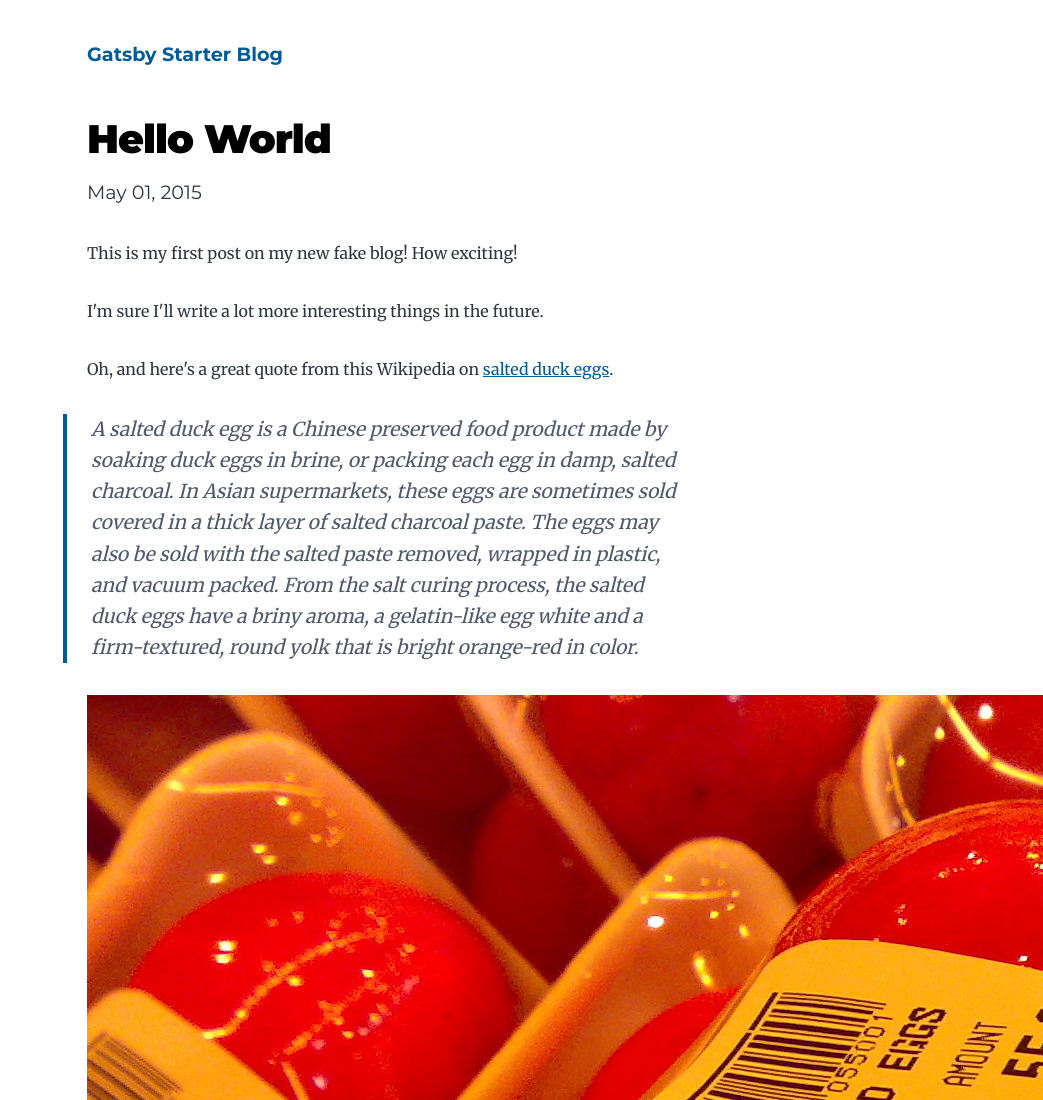
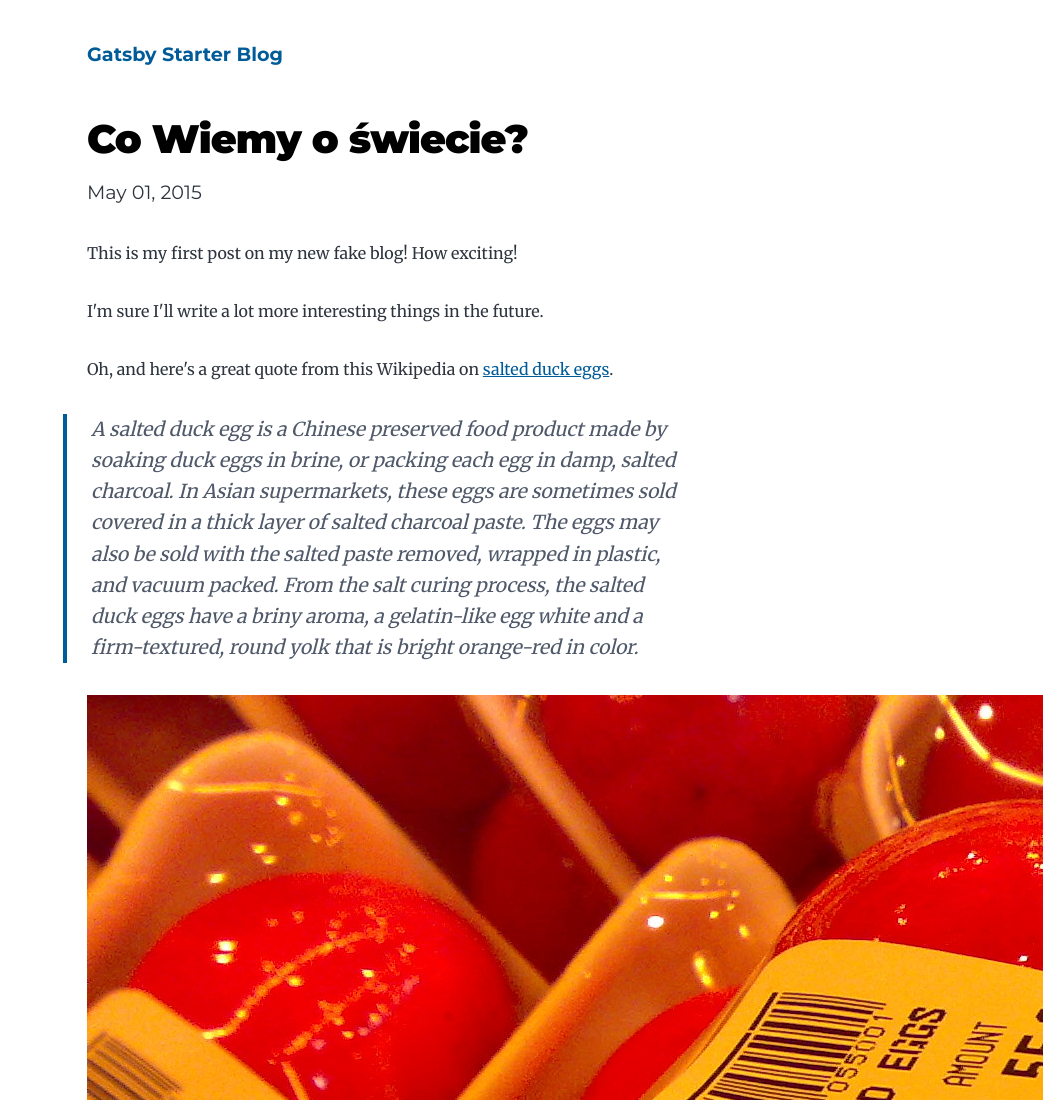
Before and after one commit to peaksonthedune/aty, a Gatsby site: page /hello-world/ in a window 1280 px wide. Shown: the top 1100 px of the page, without its empty margins (237-1280 px from the left). Built offline with nearby package versions, Linux system fonts and the light colour scheme; Gatsby itself is replaced by a stand-in of ours; some packages are replaced by stand-ins of ours.

Commit message:
Update index.md

```diff
--- a/content/blog/hello-world/index.md
+++ b/content/blog/hello-world/index.md
@@ -1,7 +1,7 @@
 ---
-title: Hello World
+title: Co Wiemy o świecie?
 date: "2015-05-01T22:12:03.284Z"
-description: "Hello World"
+description: "Co Wiemy o świecie"
 ---
 
 This is my first post on my new fake blog! How exciting!
```
